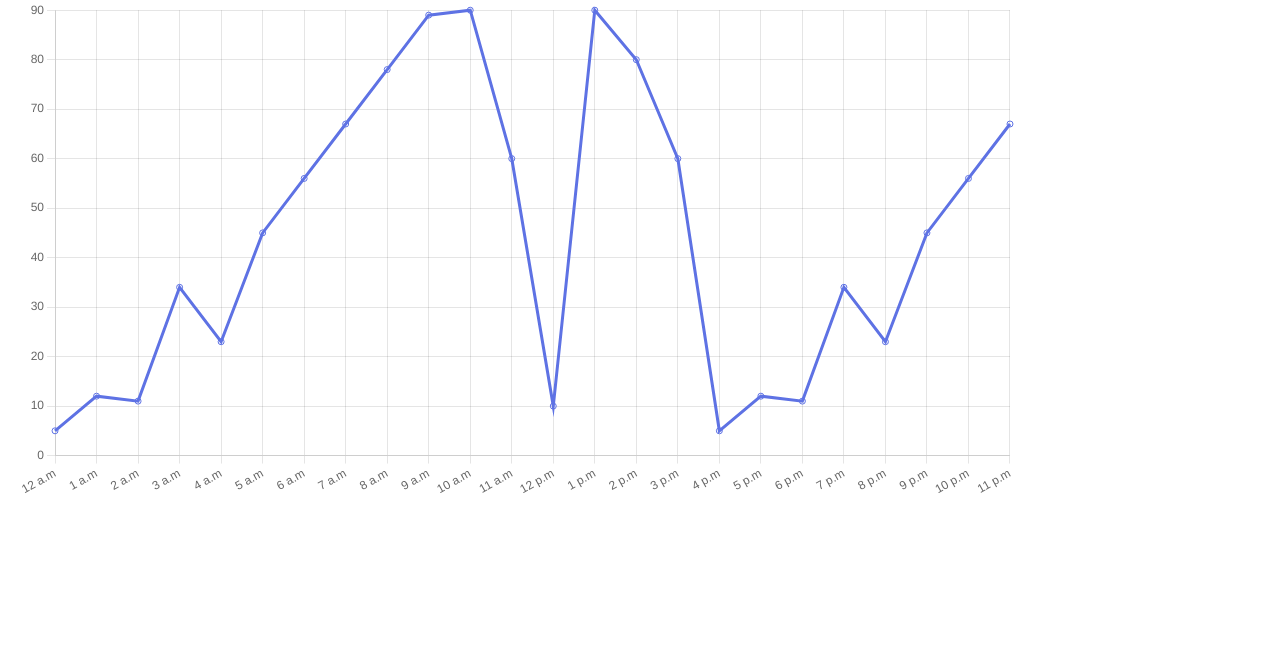
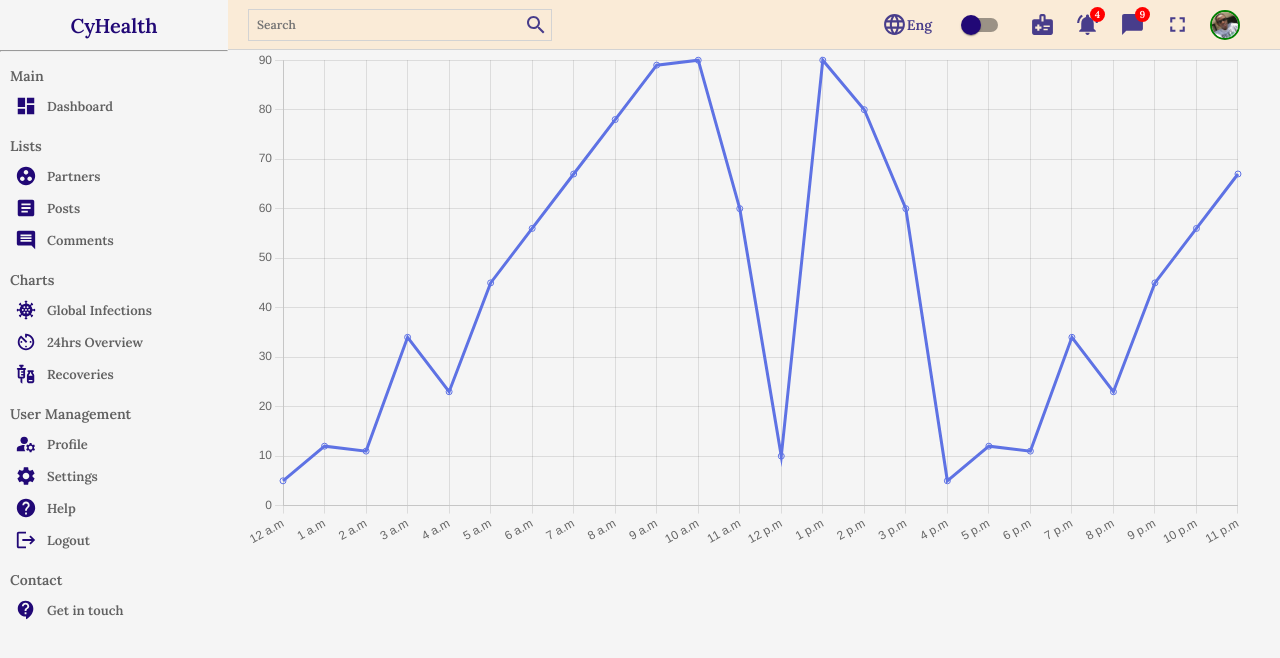
Before and after one commit to sang-4/cy-health, a React (Create React App) app: page /single in a window 1280 px wide. Shown: the top 658 px of the page. Built offline with nearby package versions, Linux system fonts and the light colour scheme.

Commit message:
updated files

```diff
--- a/src/App.js
+++ b/src/App.js
@@ -9,6 +9,7 @@ import Login from "./pages/login/Login";
 import Single from "./pages/single/Single";
 import Error from "./pages/notfound/Error";
 import  Global from "./pages/global/Global";
+import Daily from "./pages/24hrs/Daily";
 
 const router = createBrowserRouter([
   {
@@ -21,7 +22,7 @@ const router = createBrowserRouter([
   },
   {
     path: "/single",
-    element: <Single/>
+    element: <Daily/>
   },
   {
     path: "/signup",
--- a/src/components/sidebar/Sidebar.jsx
+++ b/src/components/sidebar/Sidebar.jsx
@@ -3,7 +3,8 @@ import DashboardIcon from '@mui/icons-material/Dashboard';
 import ManageAccountsIcon from '@mui/icons-material/ManageAccounts';
 import VaccinesIcon from '@mui/icons-material/Vaccines';
 import CoronavirusIcon from '@mui/icons-material/Coronavirus';
-import GpsFixedIcon from '@mui/icons-material/GpsFixed';
+import AvTimerIcon from '@mui/icons-material/AvTimer';
+// import GpsFixedIcon from '@mui/icons-material/GpsFixed';
 import ArticleIcon from '@mui/icons-material/Article';
 import CommentIcon from '@mui/icons-material/Comment';
 import SettingsIcon from '@mui/icons-material/Settings';
@@ -48,8 +49,8 @@ const Sidebar = () => {
             <span>Global Infections</span>
           </li>
           <li onClick={()=>navigate("/single")}>
-            <GpsFixedIcon className='icon' />
-            <span>Country Specific</span>
+            <AvTimerIcon className='icon' />
+            <span>24hrs Overview</span>
           </li>
           <li>
             <VaccinesIcon className='icon' />
--- /dev/null
+++ b/src/pages/24hrs/Daily.jsx
@@ -0,0 +1,22 @@
+import React from 'react'
+import "./daily.scss"
+import Sidebar from '../../components/sidebar/Sidebar'
+import Navbar from '../../components/navbar/Navbar'
+import Single from '../single/Single'
+
+
+const Daily = () => {
+  return (
+    <div className='daily-home'>
+      <Sidebar />
+      <div className="daily-homeContainer">
+        <Navbar />
+        <div className="daily-countries">
+         <Single />
+        </div>
+      </div>
+    </div>
+  )
+}
+
+export default Daily
--- /dev/null
+++ b/src/pages/24hrs/daily.scss
@@ -0,0 +1,9 @@
+.daily-home{
+    display: flex;
+    .daily-homeContainer{
+        flex: 6;
+        background-color: whitesmoke;
+        color: #616161;
+
+    }
+}
--- a/src/pages/global/Global.jsx
+++ b/src/pages/global/Global.jsx
@@ -3,7 +3,6 @@ import "./global.scss"
 import Sidebar from '../../components/sidebar/Sidebar'
 import Navbar from '../../components/navbar/Navbar'
 import Country from '../countries/Country'
-import Single from '../single/Single'
 
 
 const Global = () => {
@@ -15,9 +14,6 @@ const Global = () => {
         <div className="global-countries">
          <Country />
         </div>
-        <div className="global-history">
-         <Single />
-        </div>
       </div>
     </div>
   )
```
